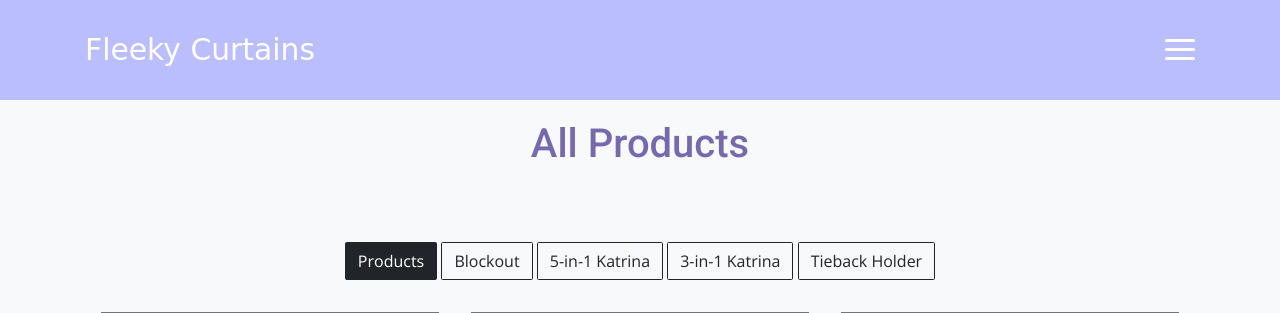
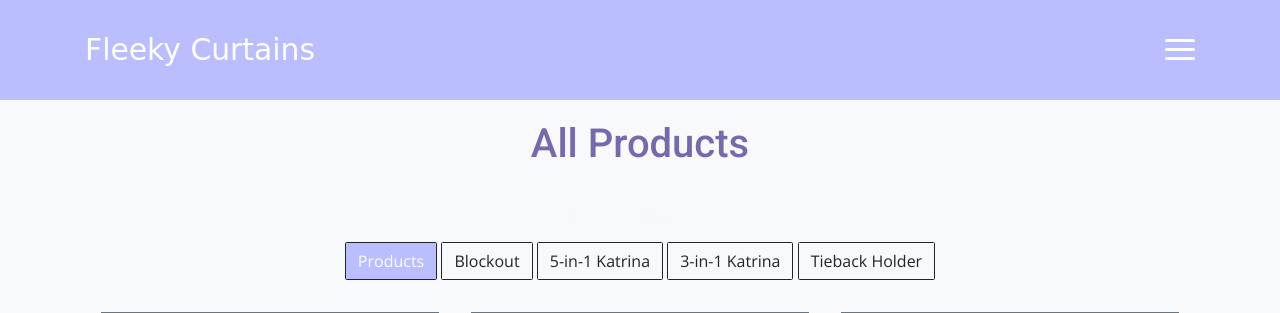
Before and after one commit to BryanFabellore/FC_HUB, a Django app: page /products/ in a window 1280 px wide. Shown: the top 313 px of the page. Run offline with Django 4.2, Linux system fonts and the light colour scheme; some libraries are stand-ins or nearby versions; some web fonts are replaced.

Commit message:
index + products changes

```diff
--- a/home/templates/home/home.html
+++ b/home/templates/home/home.html
@@ -37,7 +37,7 @@
                 <a class="link" href="#contact">Contact</a>
             </li>
             <li class="item">
-                <a class="link" href="#testmonial">About</a>
+                <a class="link" href="#about">About</a>
             </li>
             <li class="item">
                 <div class="dropdown d-inline-block">
--- a/products/templates/products/blockout.html
+++ b/products/templates/products/blockout.html
@@ -67,8 +67,8 @@
             <h1 class="lg-title">Blockout Curtains</h1>
             <p class="text-light">100% locally made </p>
             <div class="navbartxt text-center">
-                <a href="{%url 'products'%}" class="btn btn-outline-dark">Products</a>
-                <a href="{%url 'blockout'%}" class="btn btn-outline-dark active">Blockout</a>
+                <a href="{%url 'products'%}" class="btn btn-outline-dark" >Products</a>
+                <a href="{%url 'blockout'%}" class="btn btn-outline-dark active" style="background-color:#BBBEFE;">Blockout</a>
                 <a href="{%url 'fiveNone'%}" class="btn btn-outline-dark"> 5-in-1 Katrina</a>
                 <a href="{%url 'threeNone'%}" class="btn btn-outline-dark"> 3-in-1 Katrina</a>
                 <a href="{%url 'tieback'%}" class="btn btn-outline-dark"> Tieback Holder</a>
--- a/products/templates/products/fiveNone.html
+++ b/products/templates/products/fiveNone.html
@@ -21,7 +21,7 @@
 <body>
 
     <!-- Page Navbar -->
-    <nav class="custom-navbar affix-top bg-nav" data-spy="affix" data-offset-top="20" style="">
+    <nav class="custom-navbar affix-top bg-nav" data-spy="affix" data-offset-top="20">
         <div class="container ">
             <a class="logo" href="{%url 'home'%}">Fleeky Curtains</a>
             <ul class="nav">
@@ -69,7 +69,7 @@
             <div class="navbartxt text-center">
                 <a href="{%url 'products'%}" class="btn btn-outline-dark">Products</a>
                 <a href="{%url 'blockout'%}" class="btn btn-outline-dark">Blockout</a>
-                <a href="{%url 'fiveNone'%}" class="btn btn-outline-dark active"> 5-in-1 Katrina</a>
+                <a href="{%url 'fiveNone'%}" class="btn btn-outline-dark active" style="background-color:#BBBEFE;"> 5-in-1 Katrina</a>
                 <a href="{%url 'threeNone'%}" class="btn btn-outline-dark"> 3-in-1 Katrina</a>
                 <a href="{%url 'tieback'%}" class="btn btn-outline-dark"> Tieback Holder</a>
             </div>
--- a/products/templates/products/products.html
+++ b/products/templates/products/products.html
@@ -21,7 +21,7 @@
 <body>
 
     <!-- Page Navbar -->
-    <nav class="custom-navbar affix-top bg-nav" data-spy="affix" data-offset-top="20" style="">
+    <nav class="custom-navbar affix-top bg-nav" data-spy="affix" data-offset-top="20">
         <div class="container ">
             <a class="logo" href="{%url 'home'%}">Fleeky Curtains</a>
             <ul class="nav">
@@ -67,7 +67,7 @@
             <h1 class="lg-title">All Products</h1>
             <p class="text-light">100% locally made</p>
             <div class="navbartxt text-center">
-                <a href="{%url 'products'%}" class="btn btn-outline-dark active">Products</a>
+                <a href="{%url 'products'%}" class="btn btn-outline-dark active" style="background-color:#BBBEFE;">Products</a>
                 <a href="{%url 'blockout'%}" class="btn btn-outline-dark">Blockout</a>
                 <a href="{%url 'fiveNone'%}" class="btn btn-outline-dark"> 5-in-1 Katrina</a>
                 <a href="{%url 'threeNone'%}" class="btn btn-outline-dark"> 3-in-1 Katrina</a>
--- a/products/templates/products/threeNone.html
+++ b/products/templates/products/threeNone.html
@@ -21,7 +21,7 @@
 <body>
 
     <!-- Page Navbar -->
-    <nav class="custom-navbar affix-top bg-nav" data-spy="affix" data-offset-top="20" style="">
+    <nav class="custom-navbar affix-top bg-nav" data-spy="affix" data-offset-top="20">
         <div class="container ">
             <a class="logo" href="{%url 'home'%}">Fleeky Curtains</a>
             <ul class="nav">
@@ -70,7 +70,7 @@
                 <a href="{%url 'products'%}" class="btn btn-outline-dark">Products</a>
                 <a href="{%url 'blockout'%}" class="btn btn-outline-dark">Blockout</a>
                 <a href="{%url 'fiveNone'%}" class="btn btn-outline-dark"> 5-in-1 Katrina</a>
-                <a href="{%url 'threeNone'%}" class="btn btn-outline-dark active"> 3-in-1 Katrina</a>
+                <a href="{%url 'threeNone'%}" class="btn btn-outline-dark active" style="background-color:#BBBEFE;"> 3-in-1 Katrina</a>
                 <a href="{%url 'tieback'%}" class="btn btn-outline-dark"> Tieback Holder</a>
             </div>
 
```
